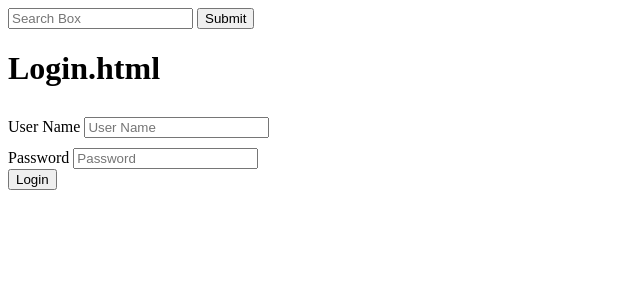
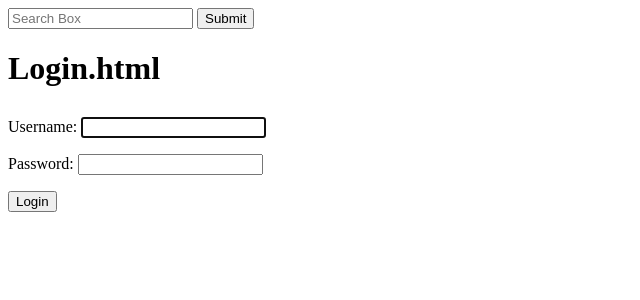
Before and after one commit to gktirkha/django_learning, a Django app: page /login/ in a window 1280 px wide. Shown: the top 300 px of the page, without its empty margins (0-640 px from the left). Run offline with Django 3.2, Linux system fonts and the light colour scheme.

Commit message:
Built in login form

```diff
--- a/accounts/views.py
+++ b/accounts/views.py
@@ -1,24 +1,25 @@
 from django.contrib.auth import login, authenticate, logout
-from django.contrib.auth.forms import UserCreationForm
+from django.contrib.auth.forms import UserCreationForm, AuthenticationForm
 from django.shortcuts import render, redirect
 from django.http import HttpRequest
 
 
 def login_view(request: HttpRequest):
+    form = None
+    context = {}
+    if request.method == 'POST':
+        form = AuthenticationForm(request=request, data=request.POST)
+        if form.is_valid():
+            user = form.get_user()
+            login(user=user, request=request)
+            return redirect("/")
 
-    if request.method == 'POST':
-        username = request.POST.get('username')
-        password = request.POST.get('password')
-        user = authenticate(
-            request=request, username=username, password=password,)
+    else:
+        form = AuthenticationForm(request=request)
 
-        if user is None:
-            return render(request=request, template_name='account/login.html', context={"error": "Invalid Username Or Password"})
+    context['form'] = form
 
-        login(user=user, request=request)
-        return redirect("/")
-
-    return render(request=request, template_name='account/login.html', context={})
+    return render(request=request, template_name='account/login.html', context=context)
 
 
 def logout_view(request: HttpRequest):
@@ -28,7 +29,8 @@ def logout_view(request: HttpRequest):
 
     return render(request=request, template_name='account/logout.html')
 
-def signup_view(request : HttpRequest):
+
+def signup_view(request: HttpRequest):
     context = {}
     signup_form = UserCreationForm(request.POST or None)
     if signup_form.is_valid():
@@ -36,4 +38,4 @@ def signup_view(request : HttpRequest):
         return redirect("/login")
 
     context['form'] = signup_form
-    return render(request= request,context=context,template_name='account/signup.html')
+    return render(request=request, context=context, template_name='account/signup.html')
--- a/templates/account/login.html
+++ b/templates/account/login.html
@@ -5,19 +5,9 @@
 
 <div style="margin-top: 30px;">
     {% if not request.user.is_authenticated %}
-    {% if error %}
-    <p style="color: red;"> {{error}} </p>
-    {% endif %}
     <form method="post">
         {% csrf_token %}
-        <div>
-            <label for="username">User Name</label>
-            <input type="text" name="username" placeholder="User Name" />
-        </div>
-        <div style="margin-top: 10px;">
-            <label for="password">Password</label>
-            <input type="password" name="password" placeholder="Password" />
-        </div>
+        {{form.as_p}}
         <button type="submit">Login</button>
     </form>
     {% else %}
```
Also changed, not shown: README.md.
